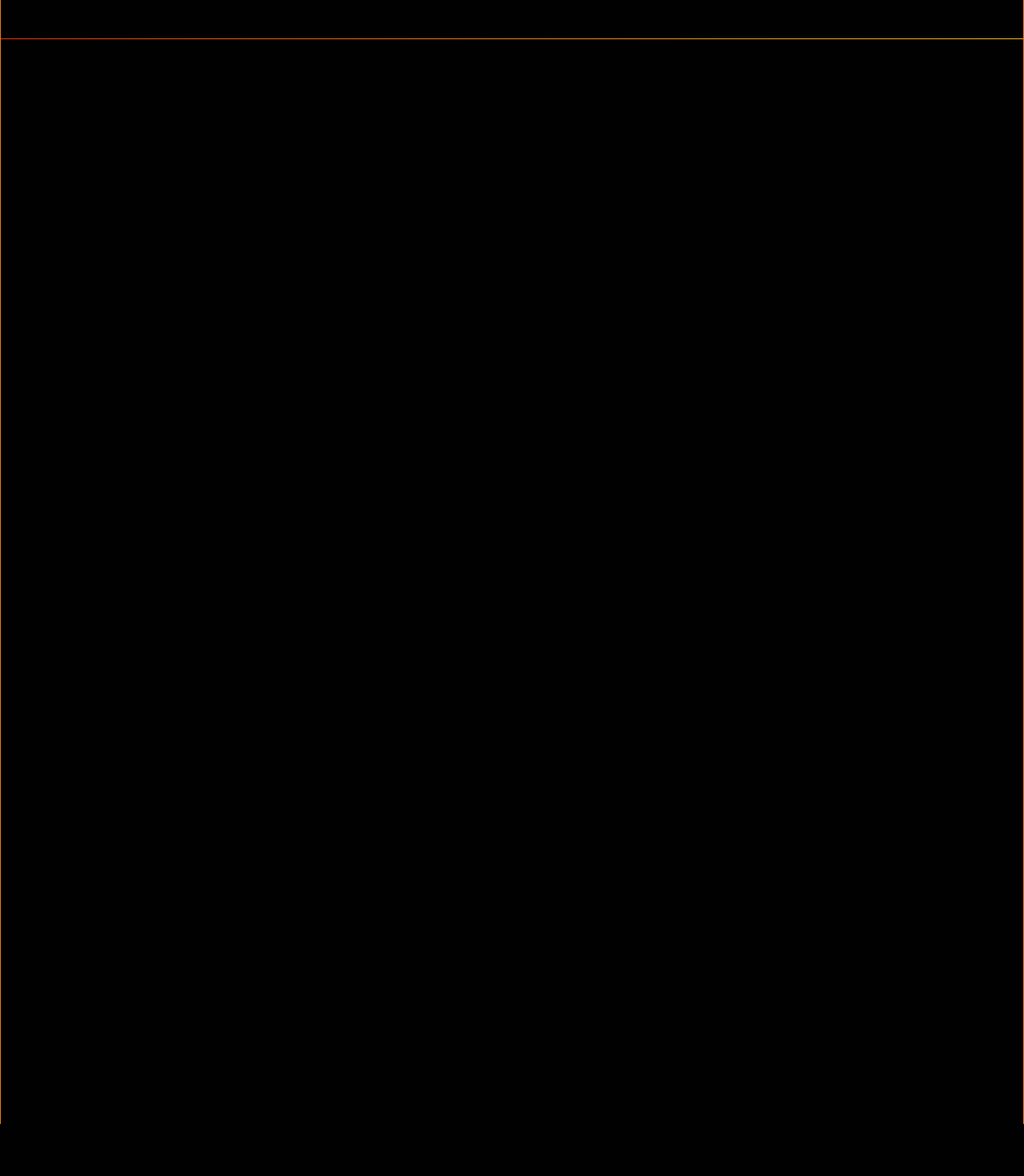
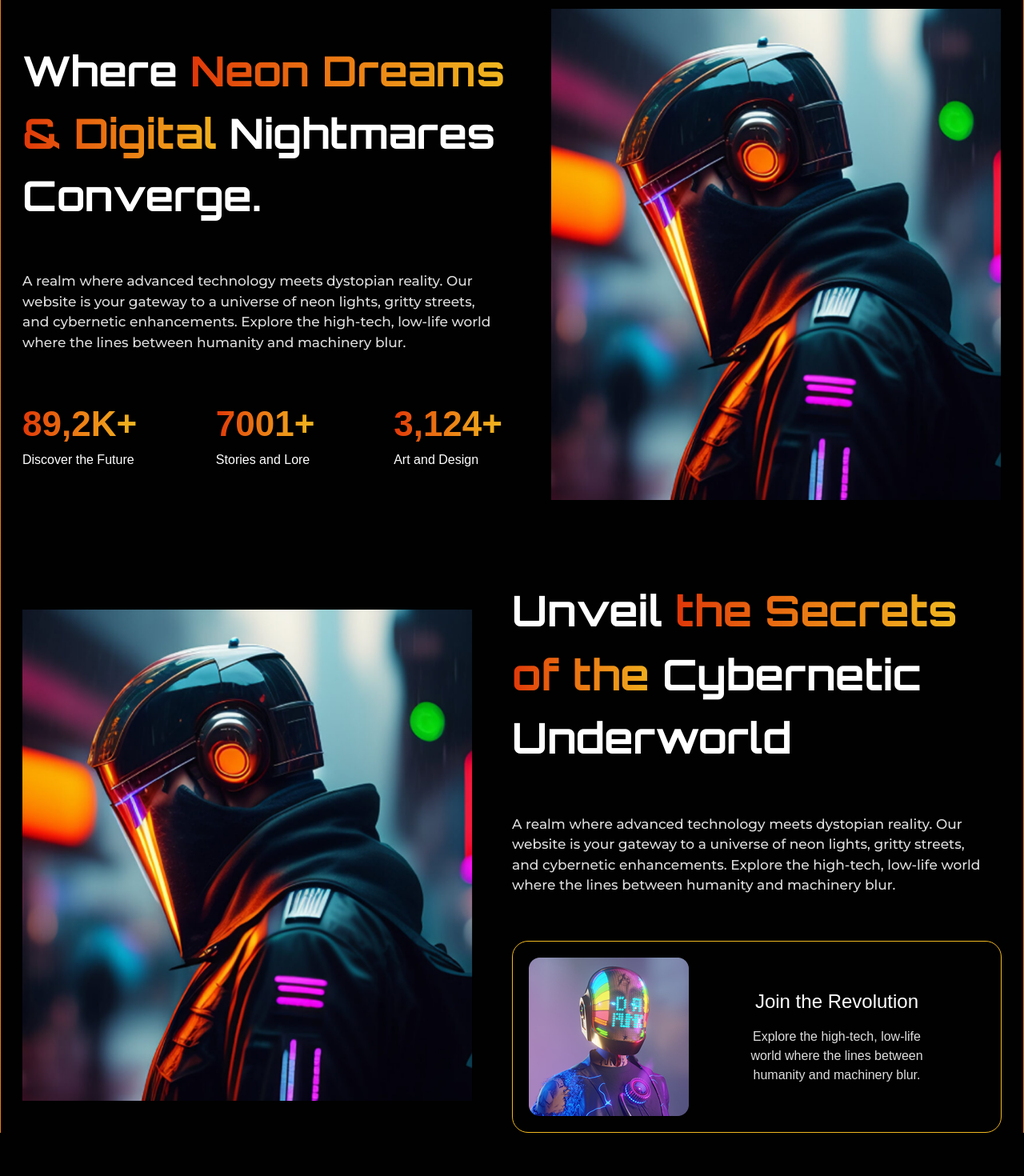
Before and after one commit to motasimdev/cyber-punk-nextJs, a Next.js app: page / in a window 1280 px wide. Shown: the part 1580-3050 px from the top of the page at 80% size. Before the commit the page ends 2985 px from the top, so only its background shows below. Built offline with nearby package versions, Linux system fonts and the light colour scheme.

Commit message:
about part

```diff
--- a/fonts/Font.jsx
+++ b/fonts/Font.jsx
@@ -1,14 +1,13 @@
-import {Montserrat } from 'next/font/google';
-import {Orbitron } from 'next/font/google';
-
+import { Montserrat } from "next/font/google";
+import { Orbitron } from "next/font/google";
 
 export const montserrat = Montserrat({
-  weight: ['400', '700', '500'],
-  subsets: ['latin'],
+  weight: ["400", "700", "500"],
+  subsets: ["latin"],
 });
 export const orbitron = Orbitron({
-  weight: ['400', '700', '500'],
-  subsets: ['latin'],
+  weight: ["400", "700"],
+  subsets: ["latin"],
 });
 const Font = () => {
   return <></>;
--- a/src/components/layouts/About.jsx
+++ b/src/components/layouts/About.jsx
@@ -1,18 +1,124 @@
+import { montserrat, orbitron } from "../../../fonts/Font";
 import Container from "../Container";
+import aboutimg from "../../assets/aboutimg.png";
+import aboutimg2 from "../../assets/about2.png";
+import Image from "next/image";
 
 const About = () => {
   return (
     <>
       <section
         className={
-          "pt-8 pb-16 relative before:absolute before:h-px before:w-full before:content-'' before:bg-linear-to-r before:from-[#e03609] before:to-[#f0b71f] before:bottom-0 before:left-0"
+          "pt-14 pb-16 relative before:absolute before:h-px before:w-full before:content-'' before:bg-linear-to-r before:from-[#e03609] before:to-[#f0b71f] before:bottom-0 before:left-0"
         }
       >
         <Container>
-          <div className="relative before:absolute before:h-[1420px] before:w-px before:content-'' before:bg-linear-to-r before:from-[#e03609] before:to-[#f0b71f] before:top-0 before:left-0 after:absolute after:h-[1420px] after:w-px after:content-'' after:bg-linear-to-r after:from-[#e03609] after:to-[#f0b71f] after:top-0 after:right-0">
-            <div className="flex items-center">
-              <div className=""></div>
-              <div className=""></div>
+          <div className="relative before:absolute before:h-full before:w-px before:content-'' before:bg-linear-to-r before:from-[#e03609] before:to-[#f0b71f] before:-top-10 before:left-0 after:absolute after:h-full after:w-px after:content-'' after:bg-linear-to-r after:from-[#e03609] after:to-[#f0b71f] after:-top-10 after:right-0">
+            <div className="flex items-center justify-between px-7 ">
+              <div className="w-[50%] py-10">
+                <h3
+                  className={`font-bold text-[52px] text-white ${orbitron.className}`}
+                >
+                  Where{" "}
+                  <span className="text-transparent bg-clip-text bg-linear-to-r from-[#e03609] to-[#f0b71f]">
+                    Neon Dreams
+                  </span>{" "}
+                  <span className="text-transparent bg-clip-text bg-linear-to-r from-[#e03609] to-[#f0b71f]">
+                    {" "}
+                    & Digital{" "}
+                  </span>{" "}
+                  Nightmares Converge.
+                </h3>
+                <p
+                  className={`${montserrat.className} font-medium text-[17px] text-[#dddddd] py-14 pr-5`}
+                >
+                  A realm where advanced technology meets dystopian reality. Our
+                  website is your gateway to a universe of neon lights, gritty
+                  streets, and cybernetic enhancements. Explore the high-tech,
+                  low-life world where the lines between humanity and machinery
+                  blur.
+                </p>
+                {/* ====== */}
+                <div className="flex items-center justify-between pr-3">
+                  <div className="">
+                    <h4
+                      className={`${montserrat} text-[44px] font-semibold text-transparent bg-clip-text bg-linear-to-r from-[#e03609] to-[#f0b71f]`}
+                    >
+                      89,2K+
+                    </h4>
+                    <p className={`${montserrat} font-medium text-white`}>
+                      Discover the Future
+                    </p>
+                  </div>
+                  <div className="">
+                    <h4
+                      className={`${montserrat} text-[44px] font-semibold text-transparent bg-clip-text bg-linear-to-r from-[#e03609] to-[#f0b71f]`}
+                    >
+                      7001+
+                    </h4>
+                    <p className={`${montserrat} font-medium text-white`}>
+                      Stories and Lore
+                    </p>
+                  </div>
+                  <div className="">
+                    <h4
+                      className={`${montserrat} text-[44px] font-semibold text-transparent bg-clip-text bg-linear-to-r from-[#e03609] to-[#f0b71f]`}
+                    >
+                      3,124+
+                    </h4>
+                    <p className={`${montserrat} font-medium text-white`}>
+                      Art and Design
+                    </p>
+                  </div>
+                </div>
+              </div>
+              {/* ========================== */}
+              <div className="w-[46%]">
+                <Image src={aboutimg} alt="image" className="w-full" />
+              </div>
+            </div>
+
+            {/* ================================================================= */}
+
+            <div className="flex items-center justify-between px-7 mt-14">
+              <div className="w-[46%]">
+                <Image src={aboutimg} alt="image" className="w-full" />
+              </div>
+              {/* ========================== */}
+              <div className="w-[50%] py-10">
+                <h3
+                  className={`font-bold text-[53px] text-white ${orbitron.className}`}
+                >
+                  Unveil{" "}
+                  <span className="text-transparent bg-clip-text bg-linear-to-r from-[#e03609] to-[#f0b71f]">
+                    the Secrets
+                  </span>{" "}
+                  <span className="text-transparent bg-clip-text bg-linear-to-r from-[#e03609] to-[#f0b71f]">
+                    {" "}
+                    of the{" "}
+                  </span>{" "}
+                  Cybernetic Underworld
+                </h3>
+                <p
+                  className={`${montserrat.className} font-medium text-[17px] text-[#dddddd] py-14 pr-5`}
+                >
+                  A realm where advanced technology meets dystopian reality. Our
+                  website is your gateway to a universe of neon lights, gritty
+                  streets, and cybernetic enhancements. Explore the high-tech,
+                  low-life world where the lines between humanity and machinery
+                  blur.
+                </p>
+                {/* ====== */}
+                <div className="border border-[#F0B71F] rounded-[20px] p-5 flex items-center">
+                  <div className="">
+                    <Image src={aboutimg2} alt="image" />
+                  </div>
+                  <div className="text-center w-[40%] m-auto">
+                    <h4 className={`${montserrat} text-white text-2xl pb-4`}>Join the Revolution</h4>
+                    <p className={`${montserrat} text-[#dddddd]`}>Explore the high-tech, low-life world where the lines between humanity and machinery blur.</p>
+                  </div>
+                </div>
+              </div>
             </div>
           </div>
         </Container>
```
Also changed, not shown: src/assets/about2.png (added), src/assets/aboutimg.png (added).
